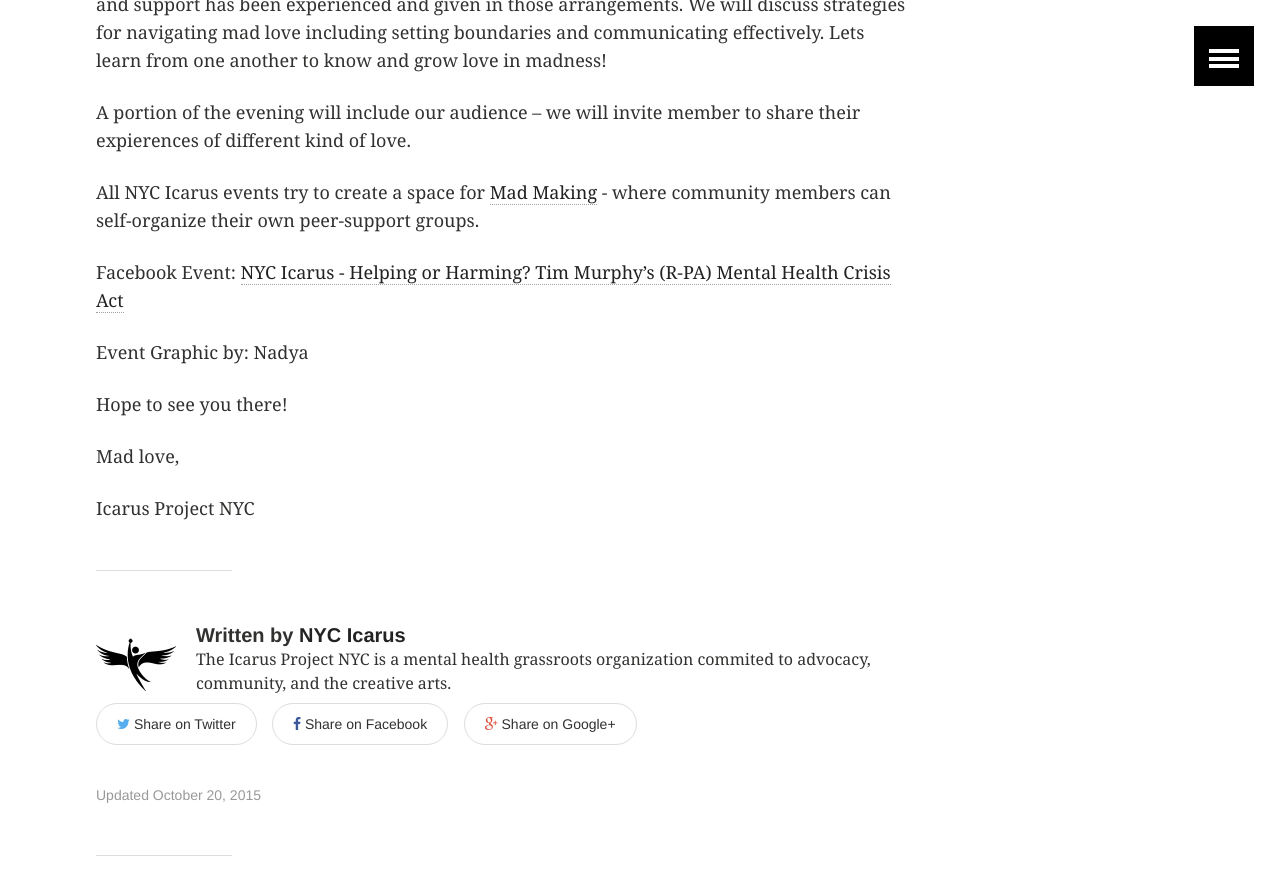
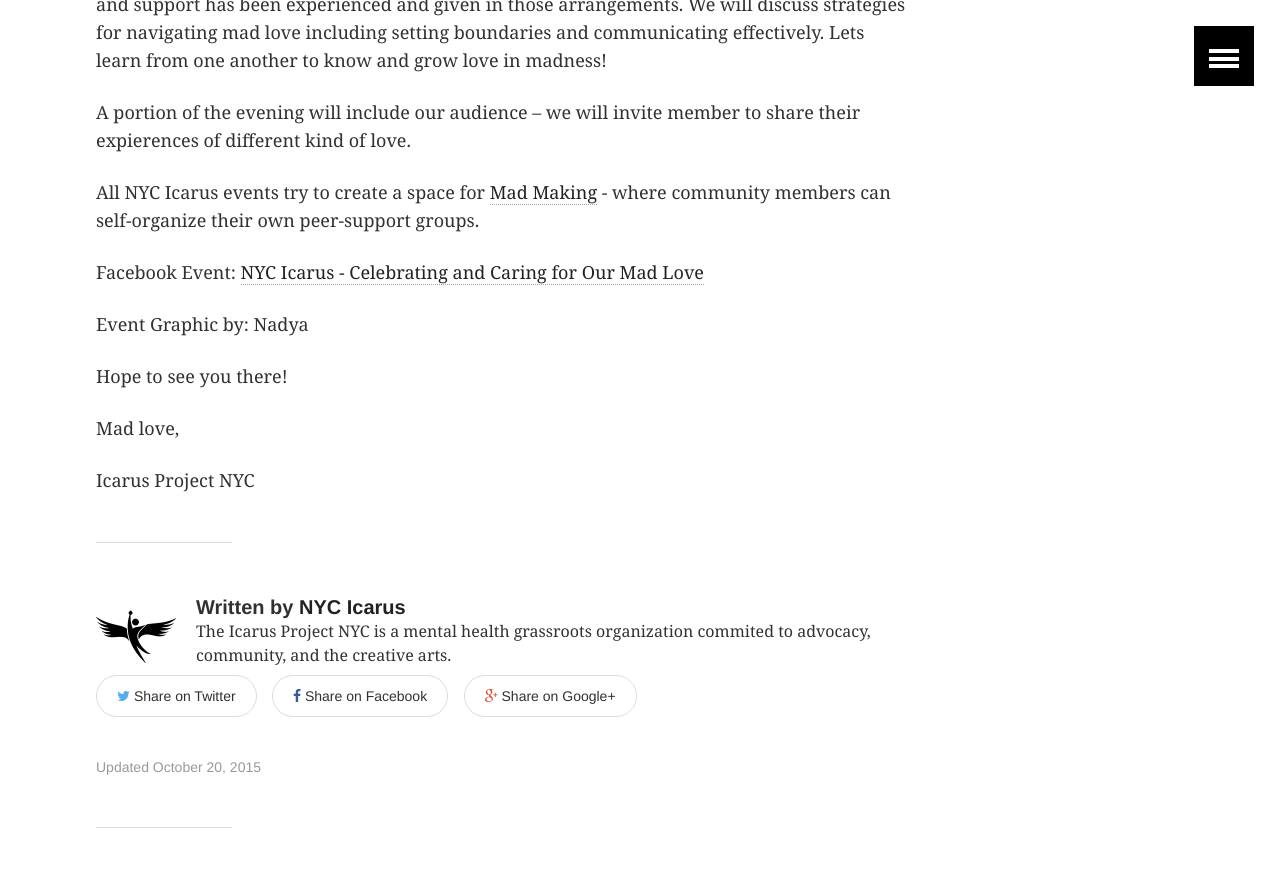
Before and after one commit to nycicarus/nycicarus.github.io, a Jekyll site: the page built from _posts/events/2016-02-03-mad-love.md, in a window 1280 px wide and 900 px high, scrolled down 1146 px. Shown: the top 895 px of the window. Built offline with Jekyll 4.4.1, drawn with Linux system fonts in a browser that asks for light colours; comment, search, counter and statistics services are not loaded.

Commit message:
edit URL of fb event and text

```diff
--- a/_posts/events/2016-02-03-mad-love.md
+++ b/_posts/events/2016-02-03-mad-love.md
@@ -34,7 +34,7 @@ A portion of the evening will include our audience -- we will invite member to s
 
 All NYC Icarus events try to create a space for [Mad Making](http://nycicarus.org/events/madmaking/) - where community members can self-organize their own peer-support groups.
 
-Facebook Event: [NYC Icarus - Helping or Harming? Tim Murphy’s (R-PA) Mental Health Crisis Act](https://www.facebook.com/events/1183598028320487/)
+Facebook Event: [NYC Icarus - Celebrating and Caring for Our Mad Love](https://www.facebook.com/events/683590611743979/)
 
 Event Graphic by: Nadya
 
```
